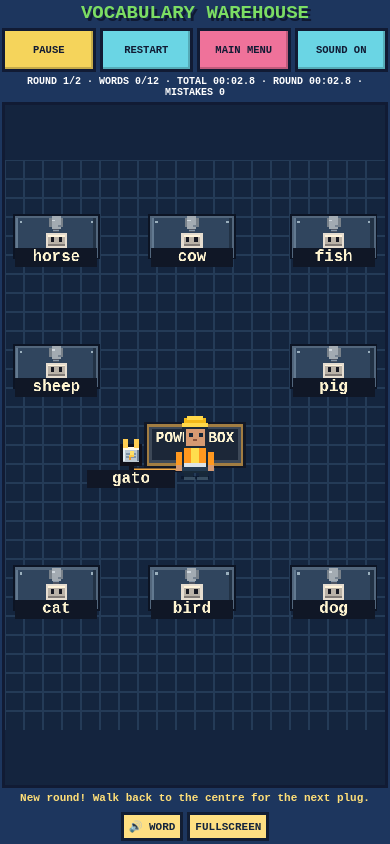
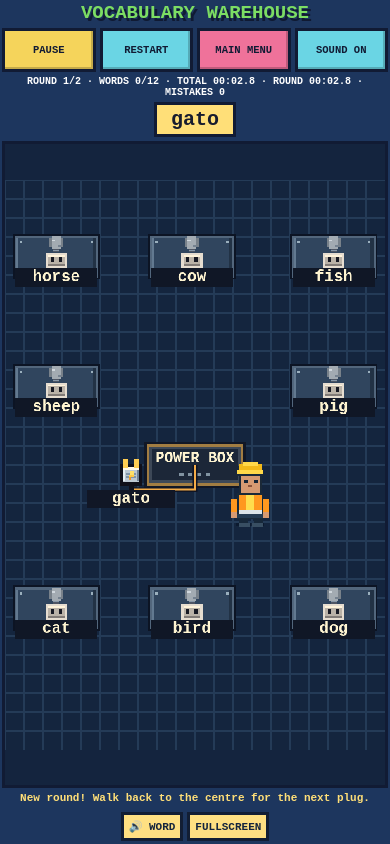
Before and after one commit to mcproductionsdk-beep/Vocabulary-Warehouse, a plain HTML site: page electric/mobile-preview.html in a window 390 px wide. Both pictures are taken after a click on the button "▶ PLAY". Drawn offline with Linux system fonts and the light colour scheme.

Commit message:
Improve Warehouse board and readability: electric/mobile-preview.html

```diff
--- a/electric/mobile-preview.html
+++ b/electric/mobile-preview.html
@@ -17,7 +17,7 @@ body:has(#game:not([hidden]))>h1{display:none}body:has(#game:not([hidden])) .wra
 <div class="panel"><h2>PASTE QUIZLET WORDS</h2><p class="muted">Paste English TAB target-language pairs, one per line.</p><textarea id="words"></textarea><div class="row"><button id="swap">⇄ SWAP SIDES</button><button id="shareStudentLink">🔗 SHARE WITH STUDENTS</button><button id="play">▶ PLAY</button></div><p id="preview" class="muted"></p><p id="status" role="status"></p><div id="link"></div><button id="copyLink" type="button" hidden>📋 COPY LINK</button><p id="copyStatus" class="muted" role="status" hidden></p></div></div></section>
 <section id="student" hidden><div class="panel"><h2 id="studentTitle">Loading vocabulary…</h2><p id="studentMeta"></p><p id="studentStatus" role="status"></p><button id="studentPlay" disabled>▶ PLAY</button><details><summary>HOW TO PLAY</summary><p class="muted">Move with arrows/WASD. SPACE picks up a brick. Press SPACE again near its matching translation box.</p></details></div></section>
 <section id="game" hidden><h2 class="arcade-title">VOCABULARY WAREHOUSE</h2>
- <div class="arcade-actions"><button id="pause">PAUSE</button><button id="restart">RESTART</button><button id="back">MAIN MENU</button><button id="sound" aria-pressed="true">SOUND ON</button></div><div id="hud" class="hud"></div><div class="stage"><canvas id="canvas" width="600" height="900"></canvas><div id="overlay" class="overlay" hidden></div></div><p id="notice" class="notice"></p><div class="row arcade-extra" style="justify-content:center"><button id="repeat">🔊 WORD</button><button id="fullscreen">FULLSCREEN</button></div><div class="pad"><span></span><button data-key="arrowup">↑</button><span></span><button data-key="arrowleft">←</button><button id="pickup">SPACE</button><button data-key="arrowright">→</button><span></span><button data-key="arrowdown">↓</button><span></span></div></section></main>
+ <div class="arcade-actions"><button id="pause">PAUSE</button><button id="restart">RESTART</button><button id="back">MAIN MENU</button><button id="sound" aria-pressed="true">SOUND ON</button></div><div id="hud" class="hud"></div><p id="wordPrompt" class="word-prompt"></p><div class="stage"><canvas id="canvas" width="600" height="900"></canvas><div id="overlay" class="overlay" hidden></div></div><p id="notice" class="notice"></p><div class="row arcade-extra" style="justify-content:center"><button id="repeat">🔊 WORD</button><button id="fullscreen">FULLSCREEN</button></div><div class="pad"><span></span><button data-key="arrowup">↑</button><span></span><button data-key="arrowleft">←</button><button id="pickup">SPACE</button><button data-key="arrowright">→</button><span></span><button data-key="arrowdown">↓</button><span></span></div></section></main>
 <script src="electrical.js"></script><script>
 'use strict';
 const $=id=>document.getElementById(id);
@@ -81,7 +81,7 @@ $('play').onclick=()=>{const s=currentSet();if(parse().bad.length){$('status').t
 $('studentPlay').onclick=()=>{if(studentSet)start(studentSet)};
 function announce(t){$('notice').textContent=t}
 function stopGame(){if(frame)cancelAnimationFrame(frame);frame=0;pressed.clear();stopSpeech();active=null}
-function start(set){stopGame();active={pairs:set.pairs.map(p=>[...p]),language:set.language,round:0,elapsed:0,roundTimes:[],mistakes:0,state:'running',x:300,y:470,carrying:false,facing:'down',walking:false,step:0};show('game');$('pause').textContent='PAUSE';$('overlay').hidden=true;newRound();prev=performance.now();frame=requestAnimationFrame(tick)}
+function start(set){stopGame();active={pairs:set.pairs.map(p=>[...p]),language:set.language,round:0,elapsed:0,roundTimes:[],mistakes:0,state:'running',x:387,y:512,carrying:false,facing:'down',walking:false,step:0};show('game');$('pause').textContent='PAUSE';$('overlay').hidden=true;newRound();prev=performance.now();frame=requestAnimationFrame(tick)}
 function current(){return active?.roundPairs[active.order[active.index]]}
 function sayCurrent(){const p=current();if(p)speak(p[1],active.language)}
 function newRound(){const s=active;s.roundPairs=s.pairs.slice(s.round*8,s.round*8+8);s.order=shuffle(s.roundPairs.map((_,i)=>i));s.positions=shuffle(zones.map((_,i)=>i)).slice(0,s.roundPairs.length);s.connections=new Map();s.powering=null;s.index=0;s.roundStart=s.elapsed;s.carrying=false;announce('New round! Walk back to the centre for the next plug.')}
@@ -123,7 +123,7 @@ function drawViking(s){
  px(-10,4,3,3,'#d69a72');px(7,4,3,3,'#d69a72');
  c.restore();
 }
-function render(){const s=active;if(!s)return;rect(0,0,600,900,'#14253e');context.strokeStyle='#243b57';for(let x=0;x<600;x+=30){context.beginPath();context.moveTo(x,0);context.lineTo(x,900);context.stroke()}for(let y=0;y<900;y+=30){context.beginPath();context.moveTo(0,y);context.lineTo(600,y);context.stroke()}
+function render(){const s=active;if(!s)return;const prompt=current()?.[1]??'';if($('wordPrompt').textContent!==prompt)$('wordPrompt').textContent=prompt;rect(0,0,600,900,'#14253e');context.strokeStyle='#243b57';for(let x=0;x<600;x+=30){context.beginPath();context.moveTo(x,0);context.lineTo(x,900);context.stroke()}for(let y=0;y<900;y+=30){context.beginPath();context.moveTo(0,y);context.lineTo(600,y);context.stroke()}
 WarehouseElectrical.draw(context,s,zones,{x:300,y:450},current()?.[1]);
 drawViking(s);
 if(s.nopeUntil>s.elapsed){context.save();context.fillStyle='#22070bdc';context.fillRect(150,380,300,110);context.strokeStyle='#ff465e';context.lineWidth=5;context.strokeRect(150,380,300,110);drawText('NOPE!',300,435,'#ff465e',57);context.restore();}
```
